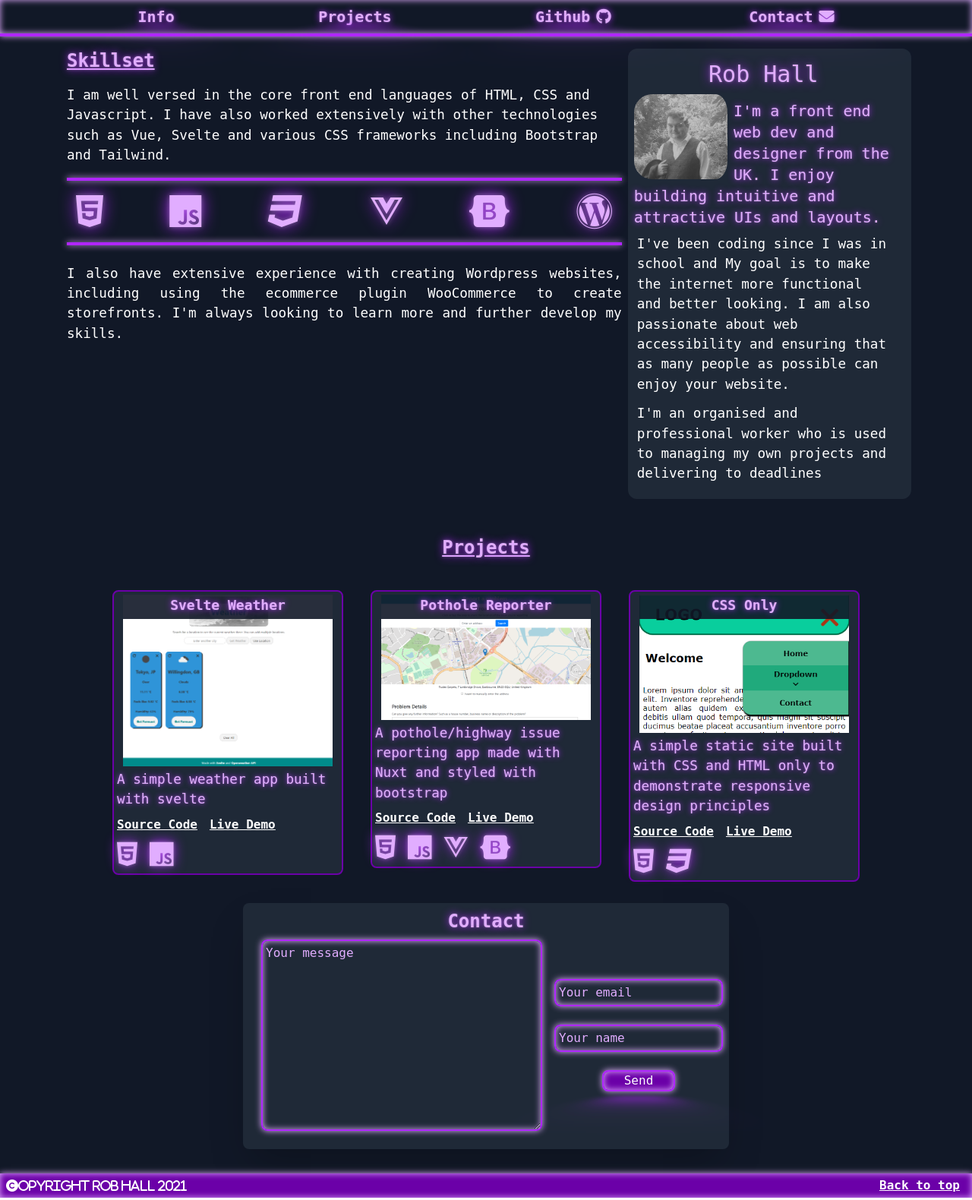
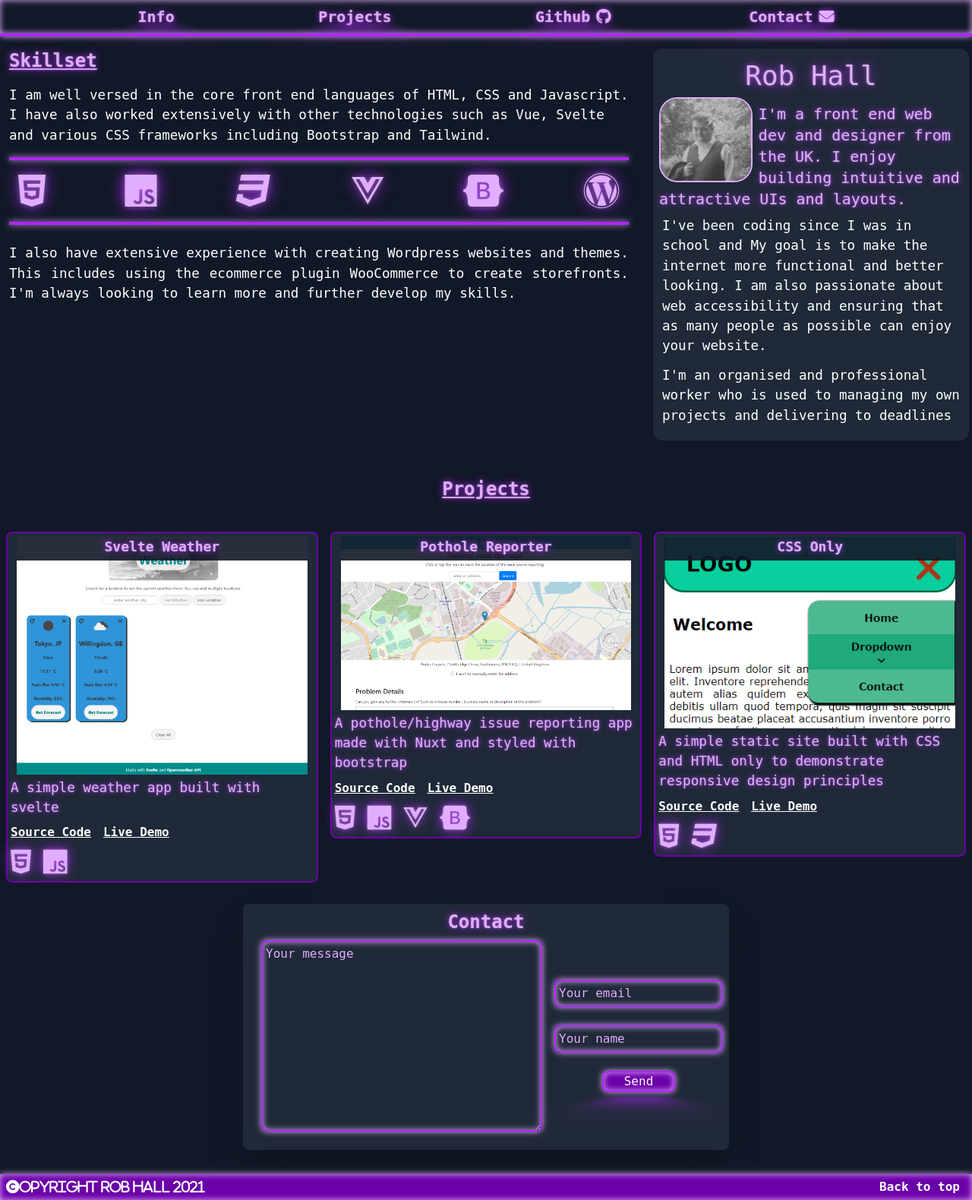
Before and after one commit to rhall1310/portfolio, a Nuxt app: page / in a window 1280 px wide. Shown: the whole page at 76% size. Built offline with nearby package versions, Linux system fonts and the light colour scheme.

Commit message:
better spacing

```diff
--- a/components/footer.vue
+++ b/components/footer.vue
@@ -2,10 +2,10 @@
   <footer
     class="flex neon-box bg-neon-dark min-h-2 mt-8 text-white justify-between"
   >
-    <i class="fas fa-copyright p-2">opyright Rob Hall {{ currentYear }}</i>
-    <a href="#info" class="font-semibold underline self-center mr-4"
-      >Back to top</a
-    >
+    <p>
+      <i class="fas fa-copyright p-2">opyright Rob Hall {{ currentYear }}</i>
+    </p>
+    <a href="#info" class="font-semibold self-center mr-4">Back to top</a>
   </footer>
 </template>
 
--- a/components/project.vue
+++ b/components/project.vue
@@ -1,6 +1,8 @@
 <template>
-  <div class="flex flex-col text-white md:w-1/4 mt-2">
-    <div class="border-neon-dark border-2 p-1 rounded-lg bg-gray-800 mx-2 mb-2">
+  <div class="flex flex-col text-white md:w-1/3 mt-2">
+    <div
+      class="border-neon-dark border-2 p-1 rounded-lg bg-gray-800 mx-2 mb-2 hover:border-neon-light"
+    >
       <a target="blank" :href="link">
         <div class="grid grid-cols-4 grid-rows-5 mx-2 pb-1">
           <h2
--- a/pages/index.vue
+++ b/pages/index.vue
@@ -4,20 +4,18 @@
 
     <main
       id="info"
-      class="flex flex-col pt-12 md:flex-row md:px-1 lg:px-20 max-w-screen-2xl mx-auto"
+      class="flex flex-col pt-12 md:flex-row md:px-1 max-w-screen-2xl mx-auto"
     >
       <div
         id="sidebar-about"
-        class="md:w-1/3 lg:1/4 md:order-2 p-2 bg-gray-800 md:my-4 md:pr-6 md:rounded-xl"
+        class="md:w-1/3 lg:1/4 md:order-2 p-2 bg-gray-800 md:my-4 md:rounded-xl"
       >
-        <h1 class="text-neon-light neon text-3xl text-center py-2 flash">
-          Rob Hall
-        </h1>
+        <h1 class="text-neon-light neon text-4xl text-center py-2">Rob Hall</h1>
 
         <img
           src="~/assets/images/IMG_20210727_155113873.jpg"
           alt=""
-          class="rounded-3xl max-h-28 float-left pr-2"
+          class="rounded-3xl max-h-28 float-left border-2 border-neon-light mr-2"
         />
         <p class="text-neon-light neon text-xl py-2">
           I'm a front end web dev and designer from the UK. I enjoy building
@@ -36,7 +34,7 @@
         </p>
       </div>
 
-      <div id="main-about" class="p-2 md:w-2/3 lg:3/4">
+      <div id="main-about" class="p-2 md:w-2/3 lg:3/4 md:mr-6">
         <h2 class="neon text-neon-light underline font-bold text-2xl py-2">
           Skillset
         </h2>
@@ -59,8 +57,8 @@
         <div class="neon-box border-2 my-2"></div>
 
         <p class="text-white pt-4 text-justify">
-          I also have extensive experience with creating Wordpress websites,
-          including using the ecommerce plugin WooCommerce to create
+          I also have extensive experience with creating Wordpress websites and
+          themes. This includes using the ecommerce plugin WooCommerce to create
           storefronts. I'm always looking to learn more and further develop my
           skills.
         </p>
@@ -72,7 +70,7 @@
       >
         Projects
       </h2>
-      <div class="flex flex-wrap flex-row mb-5 justify-center md:gap-5">
+      <div class="flex flex-wrap flex-row mb-5 justify-between">
         <Project
           v-for="project in projects"
           :key="project.index"
```
